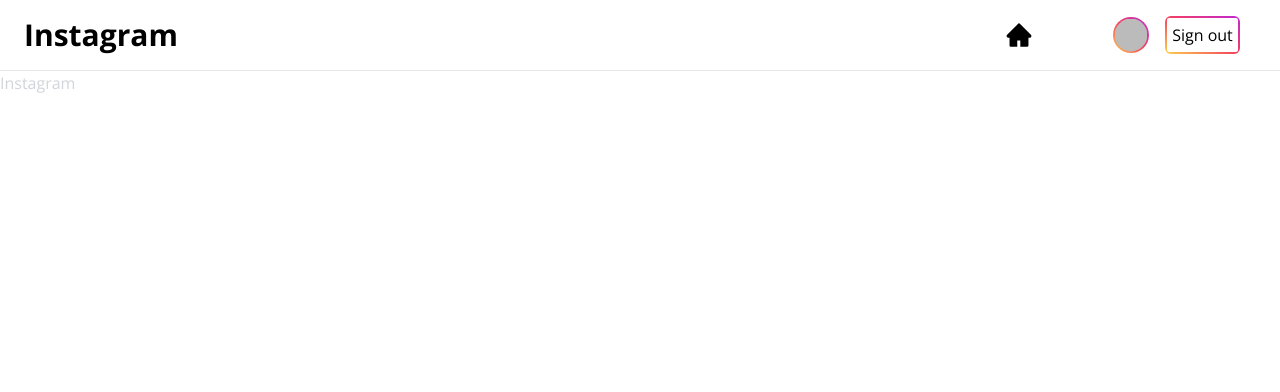
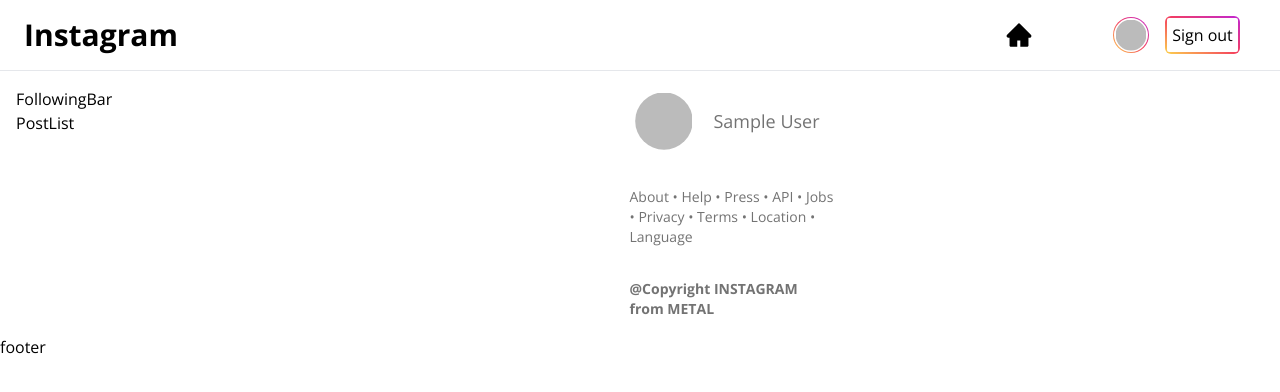
Before and after one commit to butterbeetle/instagram, a Next.js app: page / in a window 1280 px wide. Shown: the top 392 px of the page. Built offline with nearby package versions, Linux system fonts and the light colour scheme; no server answers; sample sign-in values are in the browser's storage; some icons are missing.

Commit message:
Style. Sidebar 구현

```diff
--- a/src/app/layout.tsx
+++ b/src/app/layout.tsx
@@ -18,12 +18,13 @@
 }) {
   return (
     <html lang="en" className={openSans.className}>
-      <body className="w-full max-w-screen-xl overflow-auto mx-auto">
+      <body className="flex flex-col w-full max-w-screen-xl overflow-auto mx-auto">
         <AuthContext>
           <header className="sticky top-0 bg-white z-10 border-b">
             <Navbar />
           </header>
-          <main>{children}</main>
+          <main className="grow">{children}</main>
+          <footer>footer</footer>
         </AuthContext>
       </body>
     </html>
--- a/src/app/page.tsx
+++ b/src/app/page.tsx
@@ -1,3 +1,27 @@
-export default function Home() {
-  return <h1 className="text-gray-300">Instagram</h1>;
+import FollowingBar from "@/components/FollowingBar";
+import PostList from "@/components/PostList";
+import SideBar from "@/components/SideBar";
+import { getServerSession } from "next-auth";
+import { authOptions } from "./api/auth/[...nextauth]/route";
+import { redirect } from "next/navigation";
+
+export default async function HomePage() {
+  const session = await getServerSession(authOptions);
+  const user = session?.user;
+
+  if (!user) {
+    redirect("/auth/signin");
+  }
+
+  return (
+    <section className="w-full flex flex-col md:flex-row max-w-[850px] p-4">
+      <div className="w-full basis-3/4">
+        <FollowingBar />
+        <PostList />
+      </div>
+      <div className="basis-1/4">
+        <SideBar user={user} />
+      </div>
+    </section>
+  );
 }
--- a/src/components/Avatar.tsx
+++ b/src/components/Avatar.tsx
@@ -1,10 +1,21 @@
-type Props = { image?: string | null };
-export default function Avatar({ image }: Props) {
+type Props = {
+  image?: string | null;
+  size?: "small" | "normal";
+  highlight?: boolean;
+};
+
+export default function Avatar({
+  image,
+  size = "normal",
+  highlight = false,
+}: Props) {
   return (
-    <div className="w-9 h-9 rounded-full bg-gradient-to-bl from-fuchsia-600 via-rose-500 to-amber-300 ">
+    <div className={getContainerStyle(size, highlight)}>
       {/* eslint-disable-next-line @next/next/no-img-element */}
       <img
-        className="rounded-full p-[0.1rem]"
+        className={`bg-white rounded-full p-[0.1rem] ${getImageSizeStyle(
+          size
+        )}`}
         alt="user profile"
         src={image ?? undefined}
         referrerPolicy="no-referrer"
@@ -12,3 +23,19 @@
     </div>
   );
 }
+
+function getContainerStyle(size: string, highright: boolean): string {
+  const baseStyle = "rounded-full flex justify-center items-center";
+  const highlightStyle = highright
+    ? "bg-gradient-to-bl from-fuchsia-600 via-rose-500 to-amber-300"
+    : "";
+  const sizeStyle = size === "small" ? "w-9 h-9" : "w-[68px] h-[68px]";
+
+  return `${baseStyle} ${highlightStyle} ${sizeStyle}`;
+}
+
+function getImageSizeStyle(size: string): string {
+  return size === "small"
+    ? "w-[34px] h-[34px] p-[0.1rem]"
+    : "w-16 h-16 p-[0.2rem]";
+}
--- /dev/null
+++ b/src/components/FollowingBar.tsx
@@ -0,0 +1,3 @@
+export default function FollowingBar() {
+  return <p>FollowingBar</p>;
+}
--- a/src/components/Navbar.tsx
+++ b/src/components/Navbar.tsx
@@ -57,7 +57,7 @@
           {user && (
             <li>
               <Link href={`/user/${user.username}`}>
-                <Avatar image={user.image} />
+                <Avatar image={user.image} size="small" highlight />
               </Link>
             </li>
           )}
--- /dev/null
+++ b/src/components/PostList.tsx
@@ -0,0 +1,3 @@
+export default function PostList() {
+  return <p>PostList</p>;
+}
--- /dev/null
+++ b/src/components/SideBar.tsx
@@ -0,0 +1,26 @@
+import { User } from "@/model/user";
+import Avatar from "./Avatar";
+
+type Props = {
+  user: User;
+};
+export default function SideBar({ user: { name, username, image } }: Props) {
+  return (
+    <>
+      <div className="flex items-center">
+        {image && <Avatar image={image} />}
+        <div className="ml-4">
+          <p className="font-bold">{username}</p>
+          <p className="text-lg text-neutral-500 leading-4">{name}</p>
+        </div>
+      </div>
+      <p className="text-sm text-neutral-500 mt-8">
+        About • Help • Press • API • Jobs • Privacy • Terms • Location •
+        Language
+      </p>
+      <p className="font-bold text-sm mt-8 text-neutral-500">
+        @Copyright INSTAGRAM from METAL
+      </p>
+    </>
+  );
+}
--- /dev/null
+++ b/src/model/user.ts
@@ -0,0 +1,6 @@
+export type User = {
+  name: string;
+  username: string;
+  email: string;
+  image?: string;
+};
--- a/src/types/next-auth.d.ts
+++ b/src/types/next-auth.d.ts
@@ -1,10 +1,8 @@
-import NextAuth, { DefaultSession } from "next-auth";
+import { User } from "@/model/user";
 
 declare module "next-auth" {
   interface Session {
-    user: {
-      username: string;
-    } & DefaultSession["user"];
+    user: User;
   }
   interface NextAuthOptions {
     app: Partial<PagesOptions> | undefined;
```
